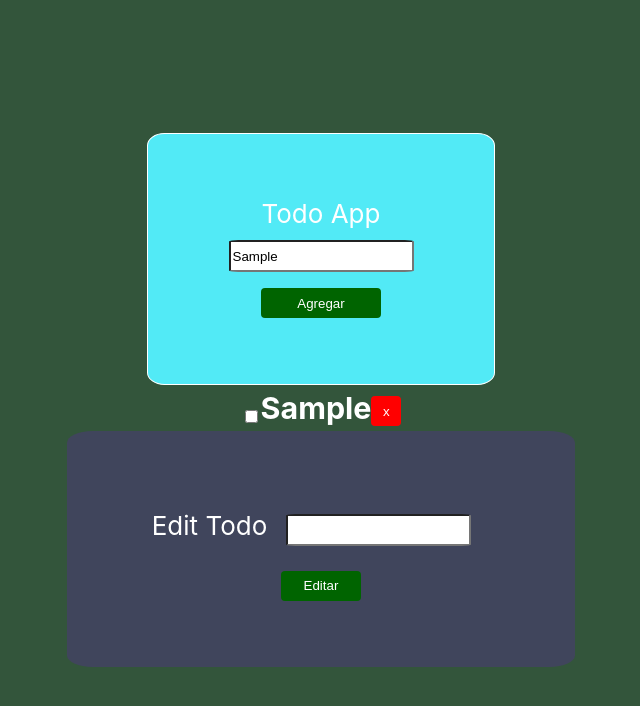
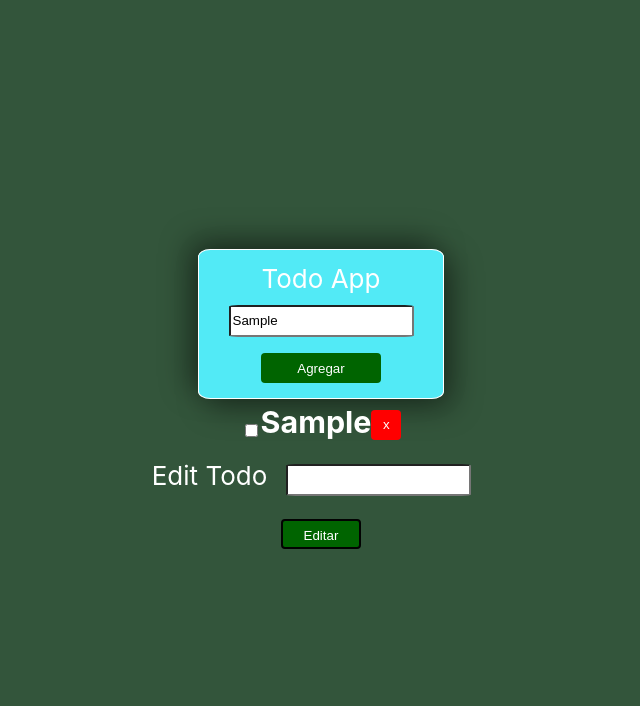
Before and after one commit to jhonsteven15/Todo, a React (Create React App) app: page / in a window 1280 px wide. Both pictures are taken after typing "Sample" into the empty fields and a click on the button "Agregar". Shown: the top 706 px of the page, without its empty margins (319-959 px from the left). Built offline with nearby package versions, Linux system fonts and the light colour scheme.

Commit message:
Update App.css

```diff
--- a/src/App.css
+++ b/src/App.css
@@ -40,15 +40,16 @@
 .form1{
   border: solid 1px ;
   background-color: #52eaf6;
-  padding: 5%;
+  padding: 1%;
   border-radius: 5%;
   width: 17%;
+  box-shadow: rgb(0 0 0 / 40%) 9px 9px 30px, rgb(0 0 0 / 40%) -9px -9px 30px;
 
 }
 .formulario{
-  background-color: #40455c;
+
   border-radius: 5%;
-  padding: 5%;
+  /*padding: 1%;*/
 
 }
 
@@ -65,6 +66,7 @@ form input {
   height: 26px;
   border-radius: 5%;
   margin:5% ;
+  /*display: flex;*/
   vertical-align: auto;
 }
 
@@ -94,6 +96,11 @@ h3 {
   align-items: flex-end;
 }
 
+.check{
+  height: 20px;
+  width: 20px;
+}
+
 .btn-delete {
   cursor: pointer;
   display: inline-block;
@@ -118,4 +125,12 @@ h3 {
   background-color: darkgreen;
   height: 30px;
   width: 80px;
+  border: solid 2px rgb(2, 2, 2);
+
 }
+
+.btn-edit:hover{
+
+  background-color: rgb(4, 32, 4);
+
+}
```
